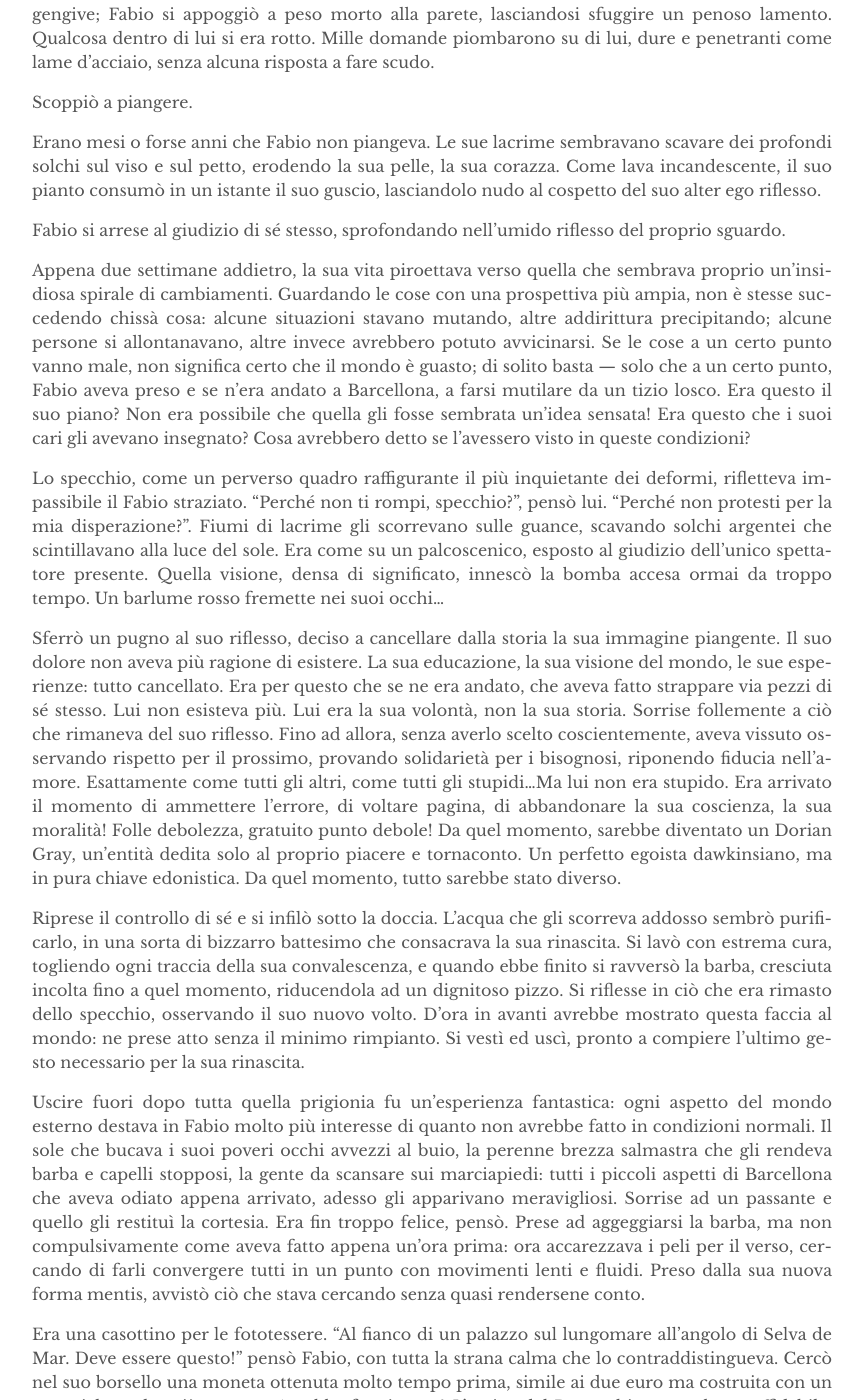
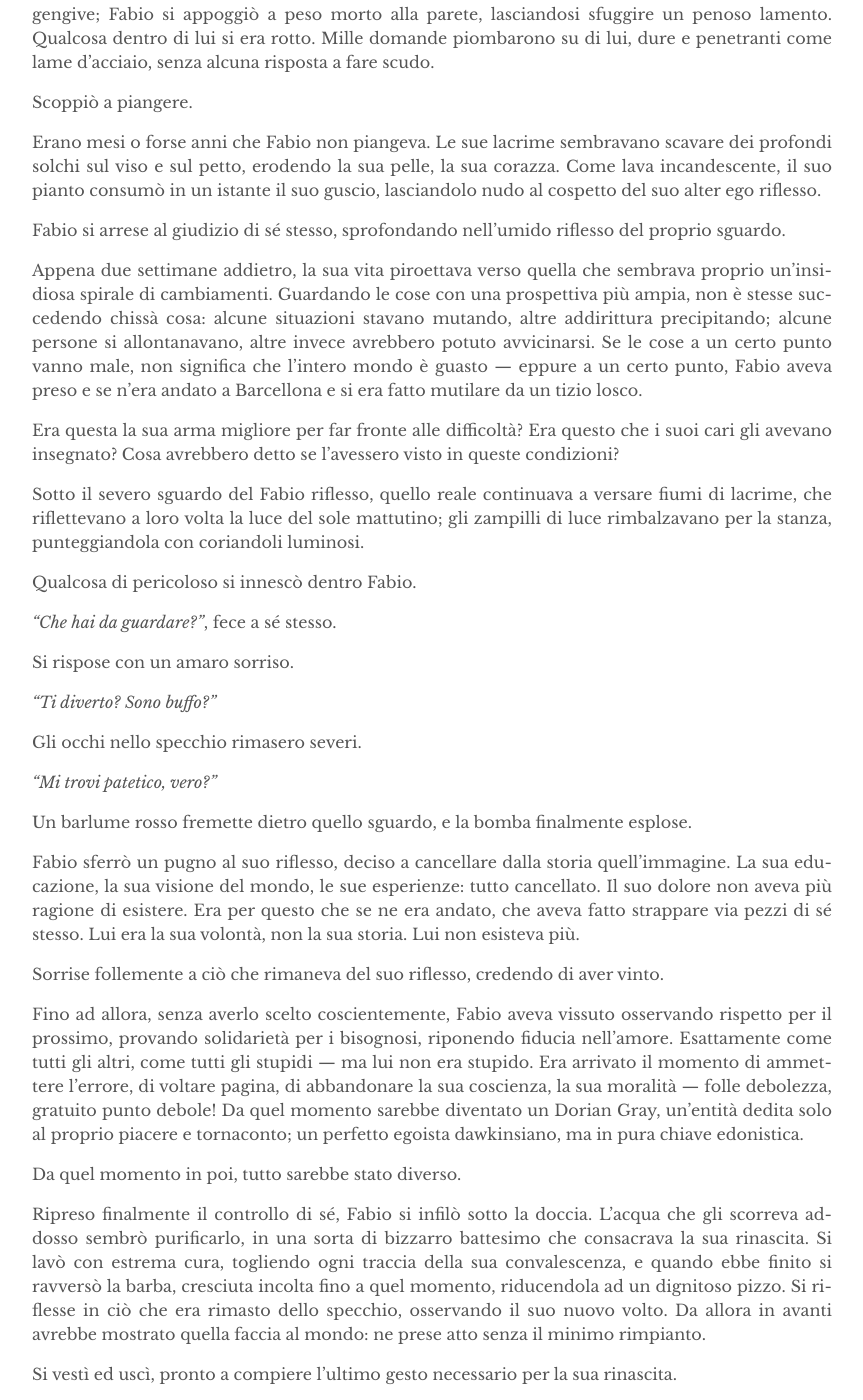
Before and after one commit to eviloutpost/eviloutpost.github.io, a Jekyll site: the page built from _works/sdp_ch/06.md, in a window 1280 px wide and 1400 px high, scrolled down 2427 px. Shown: the whole window, without its empty margins (208-1071 px from the left). Built offline with Jekyll 4.4.1, drawn with Linux system fonts in a browser that asks for light colours; some of the changed text lies outside the part shown.

Commit message:
finished editing

```diff
--- a/_works/sdp_ch/06.md
+++ b/_works/sdp_ch/06.md
@@ -60,22 +60,54 @@ Erano mesi o forse anni che Fabio non piangeva. Le sue lacrime sembravano scavar
 
 Fabio si arrese al giudizio di sé stesso, sprofondando nell'umido riflesso del proprio sguardo.
 
-Appena due settimane addietro, la sua vita piroettava verso quella che sembrava proprio un'insidiosa spirale di cambiamenti. Guardando le cose con una prospettiva più ampia, non è stesse succedendo chissà cosa: alcune situazioni stavano mutando, altre addirittura precipitando; alcune persone si allontanavano, altre invece avrebbero potuto avvicinarsi. Se le cose a un certo punto vanno male, non significa certo che il mondo è guasto; di solito basta   --- solo che a un certo punto, Fabio aveva preso e se n'era andato a Barcellona, a farsi mutilare da un tizio losco. Era questo il suo piano? Non era possibile che quella gli fosse sembrata un’idea sensata! Era questo che i suoi cari gli avevano insegnato? Cosa avrebbero detto se l’avessero visto in queste condizioni?
+Appena due settimane addietro, la sua vita piroettava verso quella che sembrava proprio un'insidiosa spirale di cambiamenti. Guardando le cose con una prospettiva più ampia, non è stesse succedendo chissà cosa: alcune situazioni stavano mutando, altre addirittura precipitando; alcune persone si allontanavano, altre invece avrebbero potuto avvicinarsi. Se le cose a un certo punto vanno male, non significa che l'intero mondo è guasto --- eppure a un certo punto, Fabio aveva preso e se n'era andato a Barcellona e si era fatto mutilare da un tizio losco.
 
-Lo specchio, come un perverso quadro raffigurante il più inquietante dei deformi, rifletteva impassibile il Fabio straziato. “Perché non ti rompi, specchio?”, pensò lui. “Perché non protesti per la mia disperazione?”. Fiumi di lacrime gli scorrevano sulle guance, scavando solchi argentei che scintillavano alla luce del sole. Era come su un palcoscenico, esposto al giudizio dell’unico spettatore presente. Quella visione, densa di significato, innescò la bomba accesa ormai da troppo tempo. Un barlume rosso fremette nei suoi occhi...
+Era questa la sua arma migliore per far fronte alle difficoltà? Era questo che i suoi cari gli avevano insegnato? Cosa avrebbero detto se l’avessero visto in queste condizioni?
 
-Sferrò un pugno al suo riflesso, deciso a cancellare dalla storia la sua immagine piangente. Il suo dolore non aveva più ragione di esistere. La sua educazione, la sua visione del mondo, le sue esperienze: tutto cancellato. Era per questo che se ne era andato, che aveva fatto strappare via pezzi di sé stesso. Lui non esisteva più. Lui era la sua volontà, non la sua storia. Sorrise follemente a ciò che rimaneva del suo riflesso. Fino ad allora, senza averlo scelto coscientemente, aveva vissuto osservando rispetto per il prossimo, provando solidarietà per i bisognosi, riponendo fiducia nell’amore. Esattamente come tutti gli altri, come tutti gli stupidi...Ma lui non era stupido. Era arrivato il momento di ammettere l’errore, di voltare pagina, di abbandonare la sua coscienza, la sua moralità! Folle debolezza, gratuito punto debole! Da quel momento, sarebbe diventato un Dorian Gray, un’entità dedita solo al proprio piacere e tornaconto. Un perfetto egoista dawkinsiano, ma in pura chiave edonistica. Da quel momento, tutto sarebbe stato diverso.
+Sotto il severo sguardo del Fabio riflesso, quello reale continuava a versare fiumi di lacrime, che riflettevano a loro volta la luce del sole mattutino; gli zampilli di luce rimbalzavano per la stanza, punteggiandola con coriandoli luminosi.
 
-Riprese il controllo di sé e si infilò sotto la doccia. L’acqua che gli scorreva addosso sembrò purificarlo, in una sorta di bizzarro battesimo che consacrava la sua rinascita. Si lavò con estrema cura, togliendo ogni traccia della sua convalescenza, e quando ebbe finito si ravversò la barba, cresciuta incolta fino a quel momento, riducendola ad un dignitoso pizzo. Si riflesse in ciò che era rimasto dello specchio, osservando il suo nuovo volto. D’ora in avanti avrebbe mostrato questa faccia al mondo: ne prese atto senza il minimo rimpianto. Si vestì ed uscì, pronto a compiere l’ultimo gesto necessario per la sua rinascita.
+Qualcosa di pericoloso si innescò dentro Fabio.
 
-Uscire fuori dopo tutta quella prigionia fu un’esperienza fantastica: ogni aspetto del mondo esterno destava in Fabio molto più interesse di quanto non avrebbe fatto in condizioni normali. Il sole che bucava i suoi poveri occhi avvezzi al buio, la perenne brezza salmastra che gli rendeva barba e capelli stopposi, la gente da scansare sui marciapiedi: tutti i piccoli aspetti di Barcellona che aveva odiato appena arrivato, adesso gli apparivano meravigliosi. Sorrise ad un passante e quello gli restituì la cortesia. Era fin troppo felice, pensò. Prese ad aggeggiarsi la barba, ma non compulsivamente come aveva fatto appena un’ora prima: ora accarezzava i peli per il verso, cercando di farli convergere tutti in un punto con movimenti lenti e fluidi. Preso dalla sua nuova forma mentis, avvistò ciò che stava cercando senza quasi rendersene conto.
+*"Che hai da guardare?"*, fece a sé stesso.
 
-Era una casottino per le fototessere. “Al fianco di un palazzo sul lungomare all’angolo di Selva de Mar. Deve essere questo!” pensò Fabio, con tutta la strana calma che lo contraddistingueva. Cercò nel suo borsello una moneta ottenuta molto tempo prima, simile ai due euro ma costruita con un materiale molto più pesante. Avrebbe funzionato? L’amico del Bagonghi era sembrato affidabile, nonostante fosse un mafioso.
+Si rispose con un amaro sorriso.
 
-Entrò nella cabina e manca poco svenne per l’aria soffocante che vi era dentro. Era talmente stretta che quasi non riusciva a sedersi sullo sgabellino. Si trovò davanti ad uno schermo in stand-by. Curiosamente, le istruzioni per ottenere le fototessere non erano scritte in catalano e spagnolo, ma in inglese, arabo e cinese. Sempre più fiducioso che quella non fosse una normale macchinetta, Fabio inserì la moneta nera nella fessura per gli spiccioli.
+*"Ti diverto? Sono buffo?"*
 
-Non successe niente. “...nna maiala!” pensò furioso, prendendo a calci e pugni ogni cosa che riusciva a raggiungere. “Ora t’accomodo a pedate se un tu parti!”
+Gli occhi nello specchio rimasero severi.
 
-Forse stuzzicato dai colpi, qualcosa dietro lo schermo si mosse. Si sentì un rumore metallico e, con immenso sollievo di Fabio, sulla schermata comparve un conto alla rovescia. Un flash, un rumore di stampante anni novanta ed eccolo: un documento di identità catalano con la sua foto appiccicata e timbrata.
+*"Mi trovi patetico, vero?"*
 
-Si chiamava Jorge Pedrosa.
+Un barlume rosso fremette dietro quello sguardo, e la bomba finalmente esplose.
+
+Fabio sferrò un pugno al suo riflesso, deciso a cancellare dalla storia quell'immagine. La sua educazione, la sua visione del mondo, le sue esperienze: tutto cancellato. Il suo dolore non aveva più ragione di esistere. Era per questo che se ne era andato, che aveva fatto strappare via pezzi di sé stesso. Lui era la sua volontà, non la sua storia. Lui non esisteva più.
+
+Sorrise follemente a ciò che rimaneva del suo riflesso, credendo di aver vinto.
+
+Fino ad allora, senza averlo scelto coscientemente, Fabio aveva vissuto osservando rispetto per il prossimo, provando solidarietà per i bisognosi, riponendo fiducia nell’amore. Esattamente come tutti gli altri, come tutti gli stupidi --- ma lui non era stupido. Era arrivato il momento di ammettere l’errore, di voltare pagina, di abbandonare la sua coscienza, la sua moralità --- folle debolezza, gratuito punto debole! Da quel momento sarebbe diventato un Dorian Gray, un’entità dedita solo al proprio piacere e tornaconto; un perfetto egoista dawkinsiano, ma in pura chiave edonistica.
+
+Da quel momento in poi, tutto sarebbe stato diverso.
+
+Ripreso finalmente il controllo di sé, Fabio si infilò sotto la doccia. L’acqua che gli scorreva addosso sembrò purificarlo, in una sorta di bizzarro battesimo che consacrava la sua rinascita. Si lavò con estrema cura, togliendo ogni traccia della sua convalescenza, e quando ebbe finito si ravversò la barba, cresciuta incolta fino a quel momento, riducendola ad un dignitoso pizzo. Si riflesse in ciò che era rimasto dello specchio, osservando il suo nuovo volto. Da allora in avanti avrebbe mostrato quella faccia al mondo: ne prese atto senza il minimo rimpianto.
+
+Si vestì ed uscì, pronto a compiere l’ultimo gesto necessario per la sua rinascita.
+
+Uscire fuori dopo tutta quella prigionia fu un’esperienza fantastica: ogni aspetto del mondo esterno destava in Fabio molto più interesse di quanto non avrebbe fatto in condizioni normali. Il sole che bucava i suoi poveri occhi avvezzi al buio, la perenne brezza salmastra che gli rendeva barba e capelli stopposi, la gente da scansare sui marciapiedi: tutti i piccoli aspetti di Barcellona che aveva odiato appena ci era arrivato, adesso gli apparivano meravigliosi. Sorrise addirittura a un passante, e quello gli restituì guardingo la cortesia.
+
+Prese ad aggeggiarsi la barba, ma non compulsivamente come aveva fatto appena un’ora prima: ora accarezzava i peli per il verso, cercando di farli convergere tutti in un punto con movimenti lenti e fluidi.
+
+A suo agio in quella nuova forma mentis, Fabio avvistò ciò che stava cercando senza quasi rendersene conto.
+
+Era una casottino per le fototessere. *“Al fianco di un palazzo sul lungomare all’angolo di Selva de Mar."*, si rammentò con tutta la strana calma che lo contraddistingueva. Cercò nel suo borsello una moneta ottenuta molto tempo prima, simile ai due euro ma costruita con un materiale molto più pesante. Avrebbe funzionato? L’amico del Bagonghi era sembrato affidabile --- per quanto potesse sembrarlo un mafioso.
+
+Entrò nella cabina e manca poco svenne per l’aria soffocante che vi era dentro; era talmente stretta che quasi non riusciva a sedersi sullo sgabellino. Si trovò davanti ad uno schermo in stand-by, sul quale comparivano le istruzioni per ottenere le fototessere; non erano scritte in catalano e spagnolo, ma in inglese, arabo e cinese.
+
+Sempre più fiducioso che quella non fosse una normale macchinetta, Fabio inserì la moneta nera nella fessura per gli spiccioli.
+
+Non successe niente.
+
+*“...nna maiala!”* pensò furioso, prendendo goffamente a calci e pugni ogni cosa che riuscì a raggiungere. *“Ora t’accomodo a pedate se un tu parti!”*
+
+Qualcosa dietro lo schermo si mosse, forse stuzzicato dai violenti colpi ricevuti. Ci fu un rumore metallico e, con immenso sollievo di Fabio, sulla schermata comparve un conto alla rovescia. Un flash, un rumore di stampante anni novanta ed eccolo: un documento di identità catalano con la sua foto appiccicata e timbrata.
+
+Fabio era diventato Jorge Pedrosa --- o così credeva.
```
